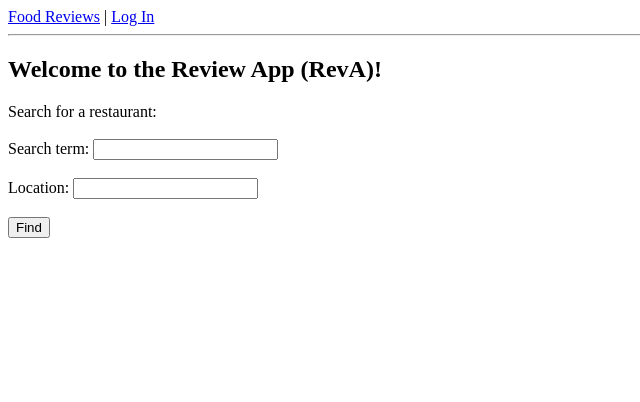
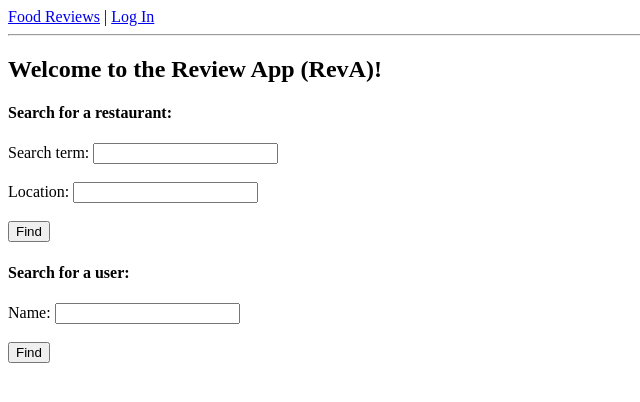
Before and after one commit to ambeale/reva, a Flask app: page / in a window 1280 px wide. Shown: the top 402 px of the page, without its empty margins (0-640 px from the left). Run offline with Flask 2, Linux system fonts and the light colour scheme.

Commit message:
Add user search and user homepage

```diff
--- a/model.py
+++ b/model.py
@@ -39,6 +39,7 @@ class Restaurant(db.Model):
     name = db.Column(db.String(200), nullable=True)
     phone_number = db.Column(db.String(20), nullable=True)
     address = db.Column(db.String(200), nullable=True)
+    website = db.Column(db.String(200), nullable=True)
     lat = db.Column(db.Numeric, nullable=True)
     lon = db.Column(db.Numeric, nullable=True)
 
--- a/seed.py
+++ b/seed.py
@@ -44,9 +44,9 @@ def set_val_user_id():
     result = db.session.query(func.max(User.user_id)).one()
     max_id = int(result[0])
 
-    # Set the value for the next user_id to be max_id + 1
+    # Set the value for the next user_id to be max_id
     query = "SELECT setval('users_user_id_seq', :new_id)"
-    db.session.execute(query, {'new_id': max_id + 1})
+    db.session.execute(query, {'new_id': max_id})
     db.session.commit()
 
 
--- a/server.py
+++ b/server.py
@@ -6,9 +6,12 @@ from flask import (Flask, render_template, redirect, request, flash,
                    session)
 from flask_debugtoolbar import DebugToolbarExtension
 
+from datetime import datetime
+
+from sqlalchemy import func
+
 from model import (User, Restaurant, Review, Dish, ReviewDish, RestaurantDish,
                     connect_to_db, db)
-
 import os, requests
 
 
@@ -24,6 +27,7 @@ app.jinja_env.undefined = StrictUndefined
 @app.route('/')
 def index():
     """Homepage."""
+
     return render_template("homepage.html")
 
 
@@ -113,12 +117,11 @@ def display_restaurant_results():
     # Call helper function to make Google Places API call
     response = restaurant_api_call(term, location)
     results = response['results']
-
-    results_with_count = calculate_review_count(results)
-    print(results_with_count)
+    results_with_count = calculate_rest_review_count(results)
 
     # Render template with search results
-    return render_template("search_results.html", results=results_with_count)
+    return render_template("restaurant_search_results.html",
+                             results=results_with_count)
 
 
 def restaurant_api_call(term, location):
@@ -138,7 +141,7 @@ def restaurant_api_call(term, location):
     return r.json()
 
 
-def calculate_review_count(results):
+def calculate_rest_review_count(results):
     """Given json response, calculate number of reviews
     for each return restaurant"""
 
@@ -161,14 +164,14 @@ def display_restaurant(place_id):
 
     # If restaurant not in database, trigger Place API request
     else:
-        fields = 'name,formatted_phone_number,formatted_address,geometry'
+        fields = 'name,formatted_phone_number,formatted_address,geometry,website'
         payload = {'place_id': place_id,
                     'fields': fields,
                     'key': os.environ['PLACE_API_KEY']}
         url = 'https://maps.googleapis.com/maps/api/place/details/json?'
 
         r = requests.get(url, params=payload)
-        print(r.url)
+
         r = r.json()
         result = r['result']
 
@@ -176,6 +179,7 @@ def display_restaurant(place_id):
         name = result['name']
         phone_number = result['formatted_phone_number']
         address = result['formatted_address']
+        website = result['website']
         lat = result['geometry']['location']['lat']
         lon = result['geometry']['location']['lng']
 
@@ -184,6 +188,7 @@ def display_restaurant(place_id):
                                     name=name,
                                     phone_number=phone_number,
                                     address=address,
+                                    website=website,
                                     lat=lat,
                                     lon=lon)
 
@@ -198,18 +203,105 @@ def display_restaurant(place_id):
 def add_review():
     """Add user's review to database"""
 
-    # user_id = request.form.get("fname")
-    # restaurant_id = request.form.get("lname")
-    # created_at =
-    # food_score =
-    # food_comment =
-    # service_score =
-    # service_comment =
-    # price_score =
-    # price_comment =
+    # Get review inputs
+    user_id = session.get("user_id")
+    restaurant_id = request.form.get("restaurant")
+    created_at = datetime.now()
+    food_score = request.form.get("food-score")
+    food_comment = request.form.get("food-comment")
+    service_score = request.form.get("service-score")
+    service_comment = request.form.get("service-comment")
+    price_score = request.form.get("price-score")
+    price_comment = request.form.get("price-comment")
+
+    # Get dish inputs
+    if request.form.get("dish-name"):
+        dish_name = request.form.get("dish-name").capitalize()
+    dish_comment = request.form.get("dish-comment")
+
+    # Check if user has already reviewed restaurant
+    user_review_check = Review.query.filter_by(user_id=user_id,
+                                               restaurant_id=restaurant_id)
+    if user_review_check.first():
+        flash("You've already review this restaurant")
+    else:
+        new_review = Review(user_id=user_id,
+                            restaurant_id=restaurant_id,
+                            created_at=created_at,
+                            food_score=food_score,
+                            food_comment=food_comment,
+                            service_score=service_score,
+                            service_comment=service_comment,
+                            price_score=price_score,
+                            price_comment=price_comment)
+        db.session.add(new_review)
+        db.session.commit()
+        flash("Review successfully added")
+
+    # Check if reviewed dish is in dishes table
+    dish_obj = Dish.query.filter(Dish.name == dish_name).first()
+
+    # if dish not in dishes table, add it
+    if not dish_obj:
+        dish_obj = Dish(name=dish_name)
+        db.session.add(dish_obj)
+        db.session.commit()
+
+    # Add new review dish
+    new_review_dish = ReviewDish(dish_id=dish_obj.dish_id,
+                                 review_id=new_review.review_id,
+                                 dish_comment=dish_comment)
+    db.session.add(new_review_dish)
+
+    # Check if restaurant and dish are already linked
+    rest_dish_check = RestaurantDish.query.filter_by(
+                                                    dish_id=dish_obj.dish_id,
+                                                    restaurant_id=restaurant_id
+                                                    ).first()
+
+    # if RestaurantDish not in table, add it
+    if not rest_dish_check:
+        new_rest_dish = RestaurantDish(dish_id=dish_obj.dish_id,
+                                       restaurant_id=restaurant_id)
+        db.session.add(new_rest_dish)
+
+    db.session.commit()
+
+    return redirect('/{}'.format(restaurant_id))
 
 
-    return redirect("/")
+@app.route("/user-search")
+def search_users():
+    """Search for users given name and/or email inputs"""
+
+    search_term = "%" + request.args.get("search-name") + "%"
+
+    returned_users = User.query.filter(func.concat(User.fname, ' ', User.lname
+                                                    ).like(search_term)).all()
+    user_results = calculate_user_review_count(returned_users)
+
+    return render_template("user_search_results.html",
+                            results=user_results)
+
+
+def calculate_user_review_count(user_list):
+    """Calculate number of reviews for each given user"""
+
+    # for each user object, add attribute for number of reviews
+    for user in user_list:
+        review_count = len(user.reviews)
+        user.count_reviews = review_count
+
+    return user_list
+
+
+@app.route("/user/<user_id>")
+def display_user_details(user_id):
+    """Display details of a user profile"""
+
+    user = User.query.filter_by(user_id=user_id).first()
+
+    return render_template("user_details.html", user=user)
 
 
 if __name__ == "__main__":
--- a/templates/homepage.html
+++ b/templates/homepage.html
@@ -4,11 +4,17 @@
 <h2>Welcome to the Review App (RevA)!</h2>
 
 <form action="/restaurant-search">
-    Search for a restaurant: <br><br>
+    <h4>Search for a restaurant: </h4>
     Search term: <input type="text" name="search-term"><br><br>
     Location: <input type="text" name="location"><br><br>
     <input type="submit" value="Find">
 </form>
 
+<form action="/user-search">
+    <h4>Search for a user: </h4>
+    Name: <input type="text" name="search-name"><br><br>
+    <input type="submit" value="Find">
+</form>
+
 
 {% endblock %}
```
Also changed, not shown: templates/restaurant_details.html (+11 -5 lines), templates/user_details.html (added, +18 -0 lines), templates/user_search_results.html (added, +14 -0 lines), templates/restaurant_search_results.html (renamed from templates/search_results.html), 1 other file.
